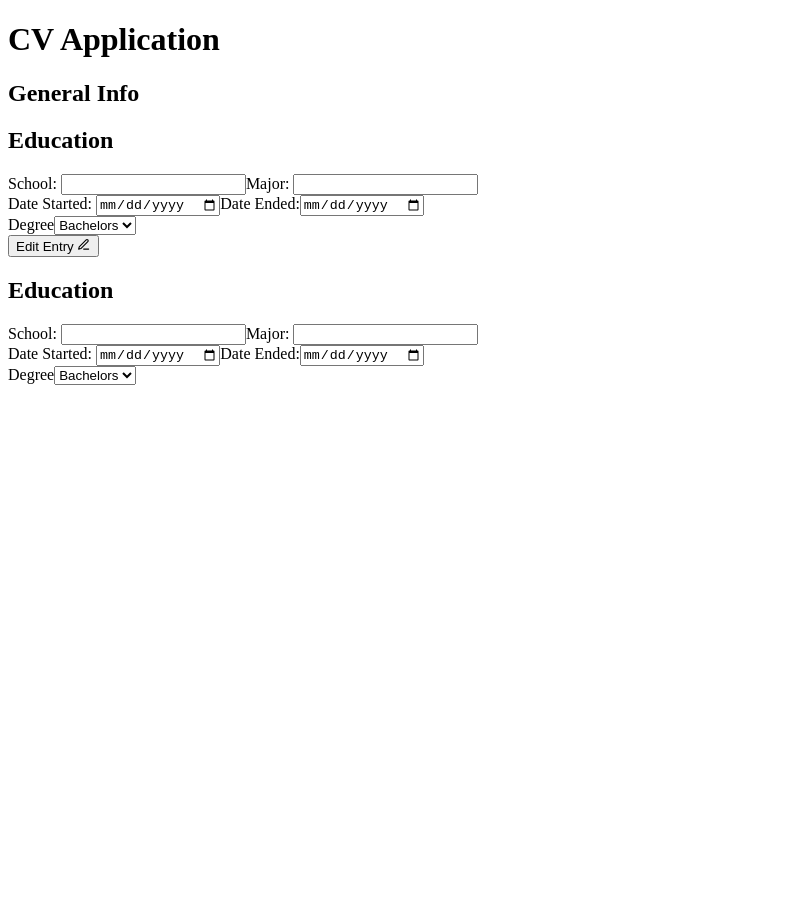
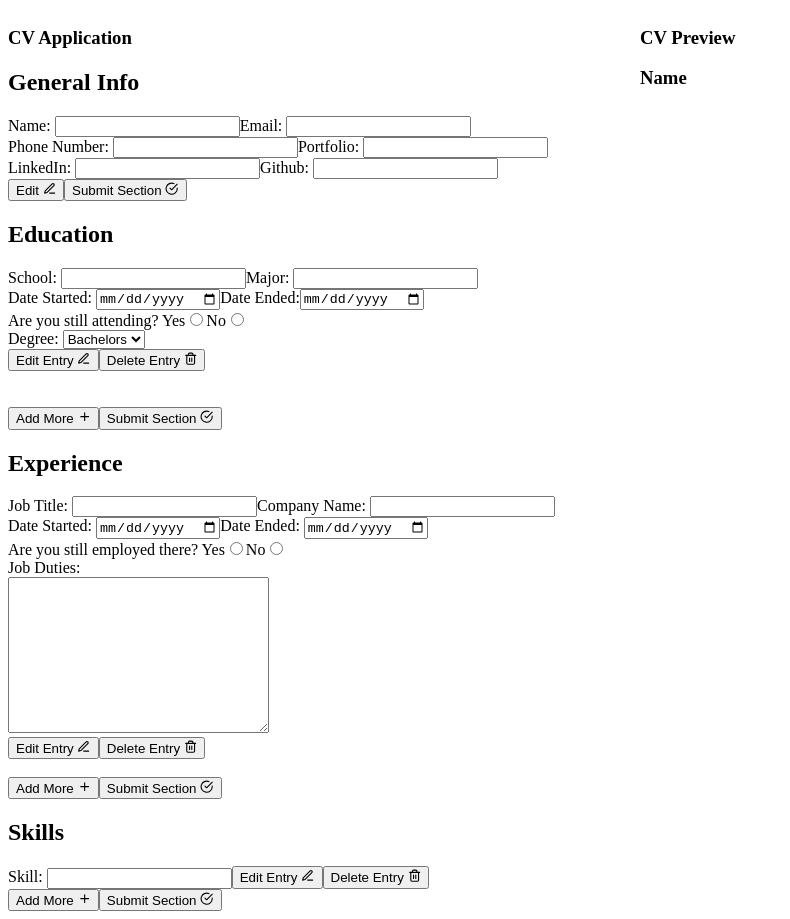
Before and after one commit to artsycoder533/cv-application, a React (Create React App) app: page / in a window 1280 px wide. Shown: the whole page, without its empty margins (0-790 px from the left). Before the commit the page ends 800 px from the top, so only its background shows below. Built offline with nearby package versions, Linux system fonts and the light colour scheme.

Commit message:
added GeneralPreview, Skills, and SkillsInfo components

```diff
--- a/src/App.css
+++ b/src/App.css
@@ -1,7 +1,11 @@
 .App {
-  text-align: center;
+  display: flex;
 }
 
+.cv,
+.preview {
+  width: 100%;
+}
 .App-logo {
   height: 40vmin;
   pointer-events: none;
--- a/src/App.js
+++ b/src/App.js
@@ -1,15 +1,33 @@
 import React, { Component } from "react";
 import General from "./components/General";
 import Education from "./components/Education";
+import SectionButtons from "./components/SectionButtons";
+import Experience from "./components/Experience";
+import Skills from "./components/Skills";
+import "./App.css";
+import GeneralPreview from "./components/GeneralPreview";
 
 class App extends Component {
     render() {
 		return (
-			<div className="App">
+			<section className="App">
+				<article className="cv">
 					<h1>CV Application</h1>
 					<General />
 					<Education />
-			</div>
+					<br />
+					<SectionButtons />
+					<Experience />
+					<br />
+					<SectionButtons />
+					<Skills />
+					<SectionButtons />
+				</article>
+				<article className="preview">
+					<h1>CV Preview</h1>
+					<GeneralPreview />
+				</article>
+			</section>
 		);
     }
 }
--- a/src/components/Education.js
+++ b/src/components/Education.js
@@ -1,29 +1,18 @@
 import React, { Component } from 'react';
+import EducationInfo from './EducationInfo';
+
 
 export default class Education extends Component {
     // constructor(props) {
     //     super(props);
     // }
+
     render() {
         return (
             <div className="education">
                 <h2>Education</h2>
-                <label htmlFor="school">School: </label>
-                <input type="text" />
-                <label htmlFor="major">Major: </label>
-                <input type="text" />
-                <br />
-                <label htmlFor="startDate">Date Started: </label>
-                <input type="date" />
-                <label htmlFor="graduationDate">Date Ended:</label>
-                <input type="date" />
-                <br />
-                <label htmlFor="degree">Degree</label>
-                <select name="degree" id="degree">
-                    <option value="bachelors">Bachelors</option>
-                    <option value="bachelors">Masters</option>
-                    <option value="bachelors">Certificate</option>
-                </select>
+                <EducationInfo />
+                <br/>
             </div>
         )
     }
--- /dev/null
+++ b/src/components/EducationInfo.js
@@ -0,0 +1,41 @@
+import React, { Component } from 'react';
+import { FiEdit3 } from "react-icons/fi";
+import { FiTrash2 } from "react-icons/fi";
+
+export default class EducationInfo extends Component {
+    render() {
+        return (
+            <div className="education__info">
+                <label htmlFor="school">School: </label>
+                <input type="text" />
+                <label htmlFor="major">Major: </label>
+                <input type="text" />
+                <br />
+                <label htmlFor="startDate">Date Started: </label>
+                <input type="date" />
+                <label htmlFor="graduationDate">Date Ended:</label>
+                <input type="date" />
+                <br />
+                <label htmlFor="current">Are you still attending? </label>
+                <label htmlFor="yes">Yes</label>
+                <input type="radio" name="yes" id="yes" />
+                <label htmlFor="no">No</label>
+                <input type="radio" name="no" id="no" />
+                <br />
+                <label htmlFor="degree">Degree: </label>
+                <select name="degree" id="degree">
+                    <option value="bachelors">Bachelors</option>
+                    <option value="bachelors">Masters</option>
+                    <option value="bachelors">Certificate</option>
+                </select>
+                <br/>
+                <button type="button">
+                    Edit Entry <FiEdit3 />
+                </button>
+                <button type="button">
+                    Delete Entry <FiTrash2 />
+                </button>
+            </div>
+        )
+    }
+}
--- /dev/null
+++ b/src/components/Experience.js
@@ -0,0 +1,13 @@
+import React, { Component } from 'react';
+import ExperienceInfo from './ExperienceInfo';
+
+export default class Experience extends Component {
+    render() {
+        return (
+            <div className="experience>">
+                <h2>Experience</h2>
+                <ExperienceInfo />
+            </div>
+        )
+    }
+}
--- /dev/null
+++ b/src/components/ExperienceInfo.js
@@ -0,0 +1,38 @@
+import React, { Component } from 'react';
+import { FiEdit3 } from "react-icons/fi";
+import { FiTrash2 } from "react-icons/fi";
+
+export default class ExperienceInfo extends Component {
+    render() {
+        return (
+            <div className="experience__info">
+                <label htmlFor="title">Job Title: </label>
+                <input type="text" />
+                <label htmlFor="company">Company Name: </label>
+                <input type="text" />
+                <br />
+                <label htmlFor="dateStarted">Date Started: </label>
+                <input type="date" />
+                <label htmlFor="dateEnded">Date Ended: </label>
+                <input type="date" />
+                <br/>
+                <label htmlFor="current">Are you still employed there? </label>
+                <label htmlFor="yes">Yes</label>
+                <input type="radio" name="yes" id="yes" />
+                <label htmlFor="no">No</label>
+                <input type="radio" name="no" id="no" />
+                <br />
+                <label htmlFor="duties">Job Duties: </label>
+                <br/>
+                <textarea name="duties" id="duties" cols="30" rows="10"></textarea>
+                <br/>
+                <button type="button">
+                    Edit Entry <FiEdit3 />
+                </button>
+                <button type="button">
+                    Delete Entry <FiTrash2 />
+                </button>
+            </div>
+        )
+    }
+}
--- a/src/components/General.js
+++ b/src/components/General.js
@@ -1,20 +1,40 @@
 import React, { Component } from 'react';
-import GeneralInfo from './Education';
+import GeneralInfo from './GeneralInfo';
+import { FiCheckCircle } from "react-icons/fi";
 import { FiEdit3 } from "react-icons/fi";
-
 
 export default class General extends Component {
     constructor(props) {
-        super(props);
+        super(props)
+
+        this.state = {
+            name: "",
+            email: "",
+            phone: "",
+            portfolio: "",
+            linkedIn: "",
+            github: "",
+        }
+    }
+
+    getInfo = (e) => {
+        e.preventDefault();
+        console.log(e);
+        console.log(e.target)
     }
     render() {
         return (
             <div className="general">
-                <h2>General Info</h2>
-                <GeneralInfo/>
-                <button type="button">
-                    Edit Entry <FiEdit3 />
-                </button>
+                <form onSubmit={this.getInfo} action="">
+                    <h2>General Info</h2>
+                    <GeneralInfo />
+                    <button>
+                        Edit <FiEdit3/>
+                    </button>
+                    <button type="submit">
+                        Submit Section <FiCheckCircle />
+                    </button>
+                </form>
             </div>
         );
     }
--- a/src/components/GeneralInfo.js
+++ b/src/components/GeneralInfo.js
@@ -1,7 +1,5 @@
 import React, { Component } from 'react';
-import { FiCheckCircle } from "react-icons/fi";
-import { FiEdit3 } from "react-icons/fi";
-import { FiTrash2 } from "react-icons/fi";
+
 
 export default class GeneralInfo extends Component {
     render() {
@@ -21,14 +19,6 @@ export default class GeneralInfo extends Component {
                 <input type="url" />
                 <label htmlFor="github">Github: </label>
                 <input type="url" />
-                <br />
-                <button type="button">Delete Entry <FiTrash2 /></button>
-                <button type="button">
-                    Edit Entry <FiEdit3 />
-                </button>
-                <button type="submit">
-                    Submit Entry <FiCheckCircle />
-                </button>
             </div>
         )
     }
--- /dev/null
+++ b/src/components/GeneralPreview.js
@@ -0,0 +1,18 @@
+import React, { Component } from 'react';
+
+export default class GeneralPreview extends Component {
+    constructor(props) {
+        super(props)
+
+        this.state = {
+
+        }
+    }
+    render() {
+        return (
+            <div>
+                <h3>Name</h3>
+            </div>
+        )
+    }
+}
--- /dev/null
+++ b/src/components/SectionButtons.js
@@ -0,0 +1,18 @@
+import React, { Component } from 'react';
+import { FiCheckCircle } from "react-icons/fi";
+import { FiPlus } from "react-icons/fi";
+
+export default class SectionButtons extends Component {
+    render() {
+        return (
+            <div className="section__buttons">
+                <button>
+                    Add More <FiPlus/>
+                </button>
+                <button type="submit">
+                    Submit Section <FiCheckCircle />
+                </button>
+            </div>
+        )
+    }
+}
--- /dev/null
+++ b/src/components/Skills.js
@@ -0,0 +1,13 @@
+import React, { Component } from 'react';
+import SkillsInfo from './SkillsInfo';
+
+export default class Skills extends Component {
+    render() {
+        return (
+            <div>
+                <h2>Skills</h2>
+                <SkillsInfo/>
+            </div>
+        )
+    }
+}
--- /dev/null
+++ b/src/components/SkillsInfo.js
@@ -0,0 +1,20 @@
+import React, { Component } from 'react';
+import { FiEdit3 } from "react-icons/fi";
+import { FiTrash2 } from "react-icons/fi";
+
+export default class SkillsInfo extends Component {
+    render() {
+        return (
+            <div>
+                <label htmlFor="skill">Skill: </label>
+                <input type="text" />
+                <button type="button">
+                    Edit Entry <FiEdit3 />
+                </button>
+                <button type="button">
+                    Delete Entry <FiTrash2 />
+                </button>
+            </div>
+        )
+    }
+}
```
Lines whose indentation alone changed are shown as unchanged.
